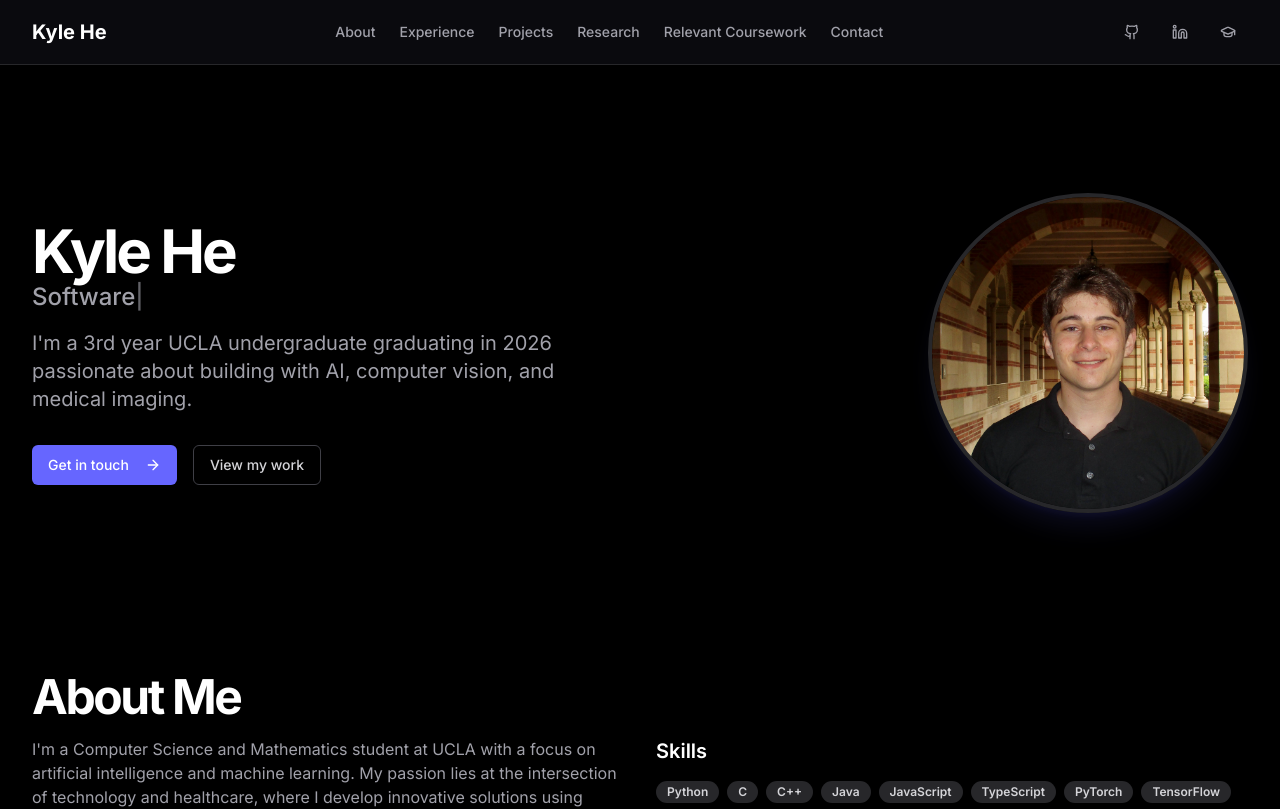
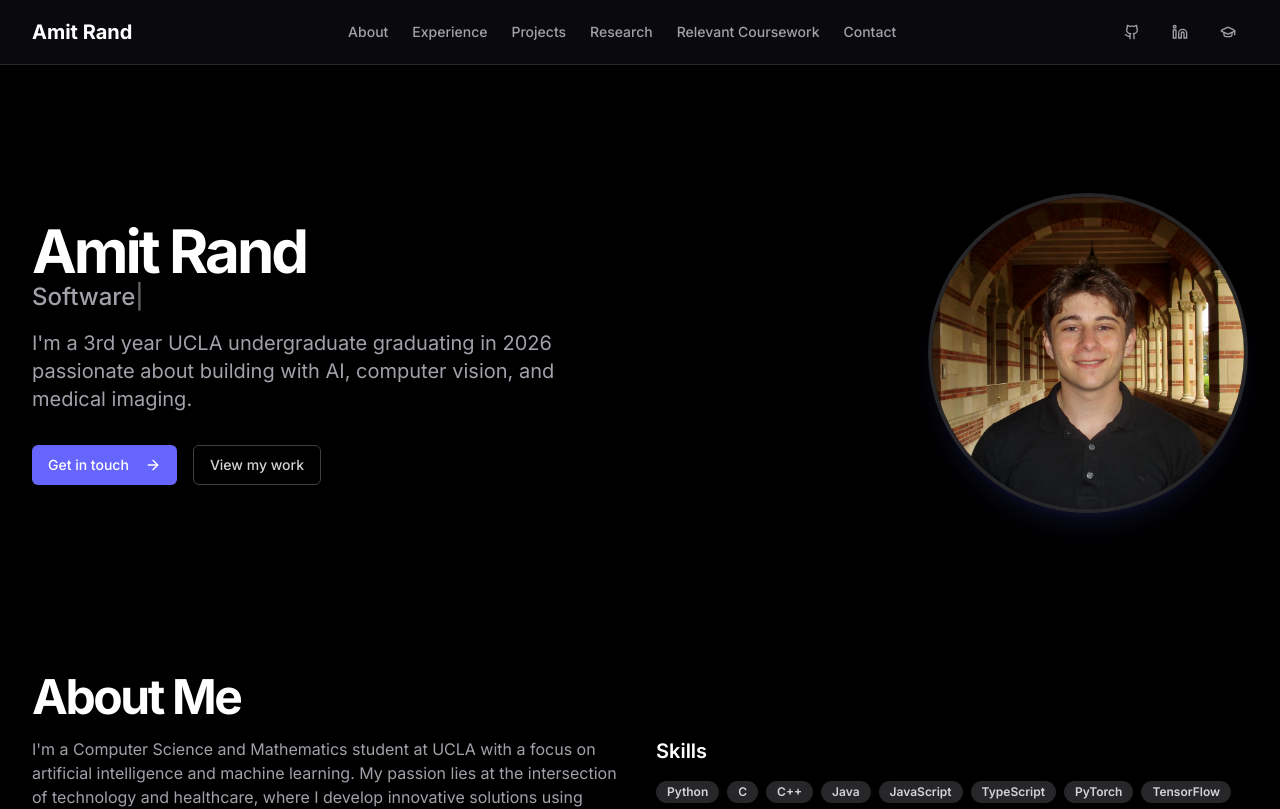
Before and after one commit to randamit123/amitsite, a Next.js app: page / in a window 1280 px wide. Shown: the top 809 px of the page. Built offline with nearby package versions, Linux system fonts and the light colour scheme.

Commit message:
amit rand

```diff
--- a/app/layout.tsx
+++ b/app/layout.tsx
@@ -6,9 +6,9 @@ import "./globals.css"
 const inter = Inter({ subsets: ["latin"] })
 
 export const metadata: Metadata = {
-  title: "Kyle He - Software Engineer & ML Researcher",
+  title: "Amit Rand - Software Engineer & ML Researcher",
   description:
-    "Personal website of Kyle He, a UCLA student passionate about AI, computer vision, and medical imaging.",
+    "Personal website of Amit Rand, a UCLA student passionate about AI, computer vision, and medical imaging.",
   icons: {
     icon: "/favicon.svg",
   },
--- a/app/page.tsx
+++ b/app/page.tsx
@@ -12,7 +12,7 @@ export default function Home() {
       {/* Header */}
       <header className="sticky top-0 z-40 w-full border-b border-zinc-800 glass-effect">
         <div className="container flex h-16 items-center justify-between">
-          <div className="font-bold text-xl text-white">Kyle He</div>
+          <div className="font-bold text-xl text-white">Amit Rand</div>
           <nav className="hidden md:flex items-center gap-6">
              <Link href="#about" className="text-sm font-medium text-zinc-400 transition-colors hover:text-primary">
               About
@@ -61,7 +61,7 @@ export default function Home() {
         <section className="py-10 md:py-16 lg:py-24 animate-fade-in">
           <div className="grid gap-8 lg:grid-cols-2 lg:gap-12 items-center">
             <div className="space-y-4">
-              <h1 className="text-4xl font-bold tracking-tighter sm:text-5xl md:text-6xl text-white">Kyle He</h1>
+              <h1 className="text-4xl font-bold tracking-tighter sm:text-5xl md:text-6xl text-white">Amit Rand</h1>
                <TypingAnimation />
               <p className="max-w-[600px] text-zinc-400 md:text-xl">
                 I'm a 3rd year UCLA undergraduate graduating in 2026 passionate about building with AI, computer vision, and medical imaging.
@@ -85,7 +85,7 @@ export default function Home() {
               <div className="relative h-80 w-80 overflow-hidden rounded-full border-4 border-zinc-800 shadow-xl shadow-primary/10">
                 <Image
                   src="/images/amitcurr.png"
-                  alt="Kyle He"
+                  alt="Amit Rand"
                   fill
                   className="object-cover transition-transform hover:scale-105 duration-500"
                   priority
@@ -290,7 +290,7 @@ export default function Home() {
                     Beyond Conventional Transformers: The Medical X-ray Attention (MXA) Block for Improved Multi-Label
                     Diagnosis Using Knowledge Distillation
                   </h3>
-                  <p className="text-zinc-400">Kyle He, Hadi Ibrahim</p>
+                  <p className="text-zinc-400">Amit Rand, Hadi Ibrahim</p>
                 </div>
 
                 <div className="space-y-4">
@@ -508,7 +508,7 @@ export default function Home() {
        <footer className="border-t border-zinc-800 py-6 md:py-8">
         <div className="container flex flex-col items-center justify-between gap-4 md:flex-row">
           <p className="text-center text-sm text-zinc-500 md:text-left">
-            © {new Date().getFullYear()} Kyle He. All rights reserved.
+            © {new Date().getFullYear()} Amit Rand. All rights reserved.
           </p>
           <div className="flex gap-4">
              <Button variant="ghost" size="icon" className="text-zinc-500 hover:text-white hover:bg-zinc-800" asChild>
```
